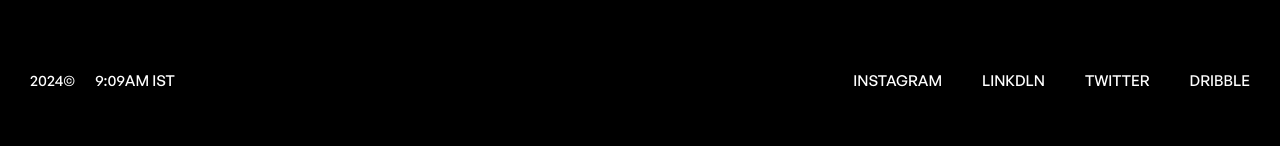
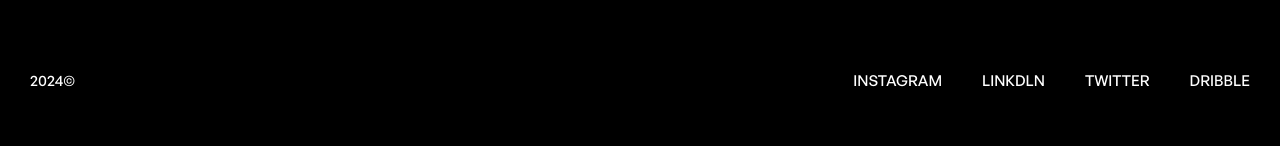
Before and after one commit to i-kartk/frontend-cynthiaugwu, a plain HTML site: page index.html in a window 1280 px wide. Shown: the part 2499-2645 px from the top of the page. Drawn offline with nearby package versions, Linux system fonts and the light colour scheme; a script that the page names is missing.

```diff
--- a/index.html
+++ b/index.html
@@ -88,7 +88,7 @@
             <div class="footer">
                 <div class="footer-left">
                     <h5>2024&copy;</h5>
-                     <h5 id="current-time">9:09AM IST</h5>
+                     <h5 id="current-time"></h5>
                 </div>
                 <div class="footer-right">
                     <a href="https://www.instagram.com/i.kartk/"class ="under-animation">instagram</a>
```
